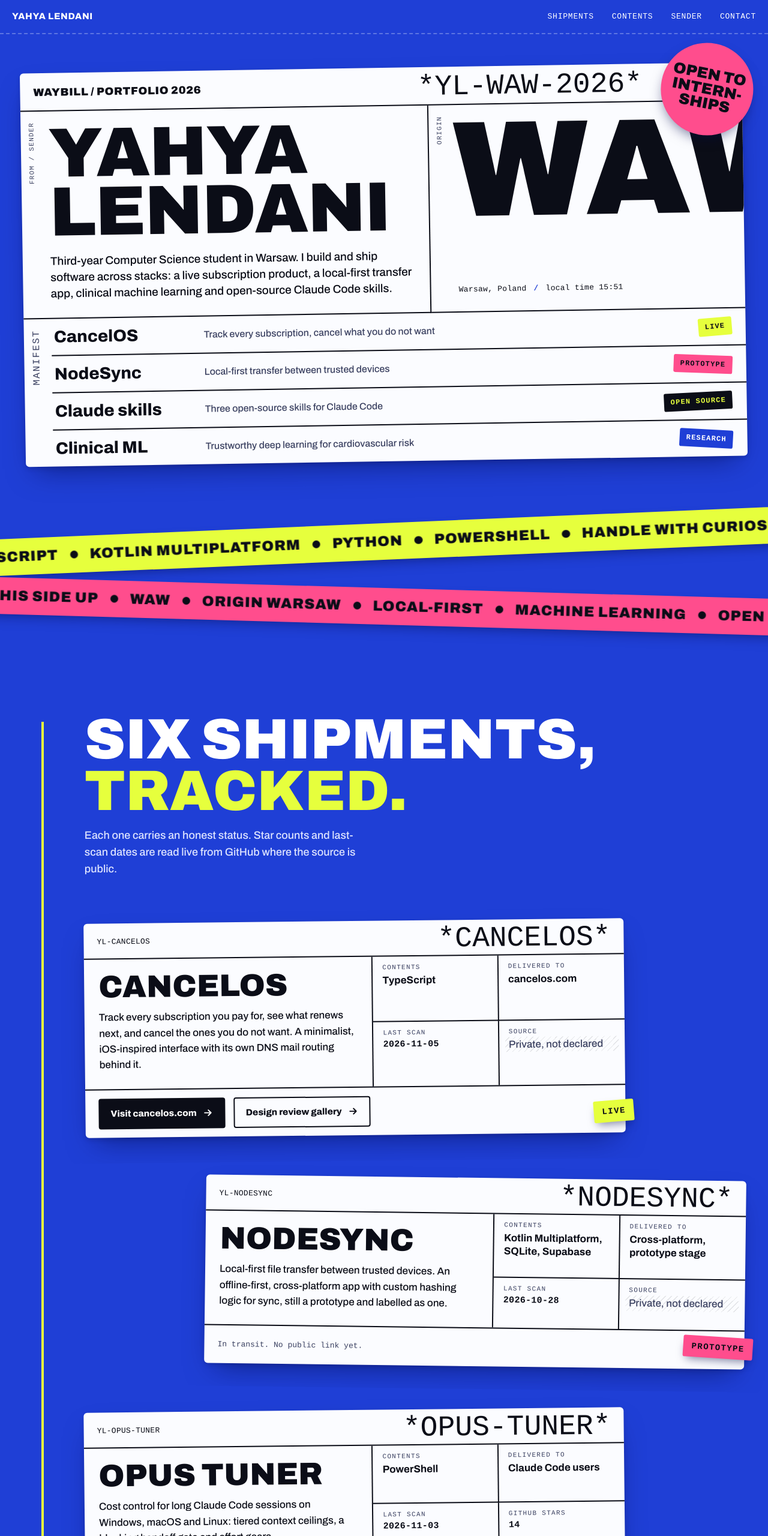
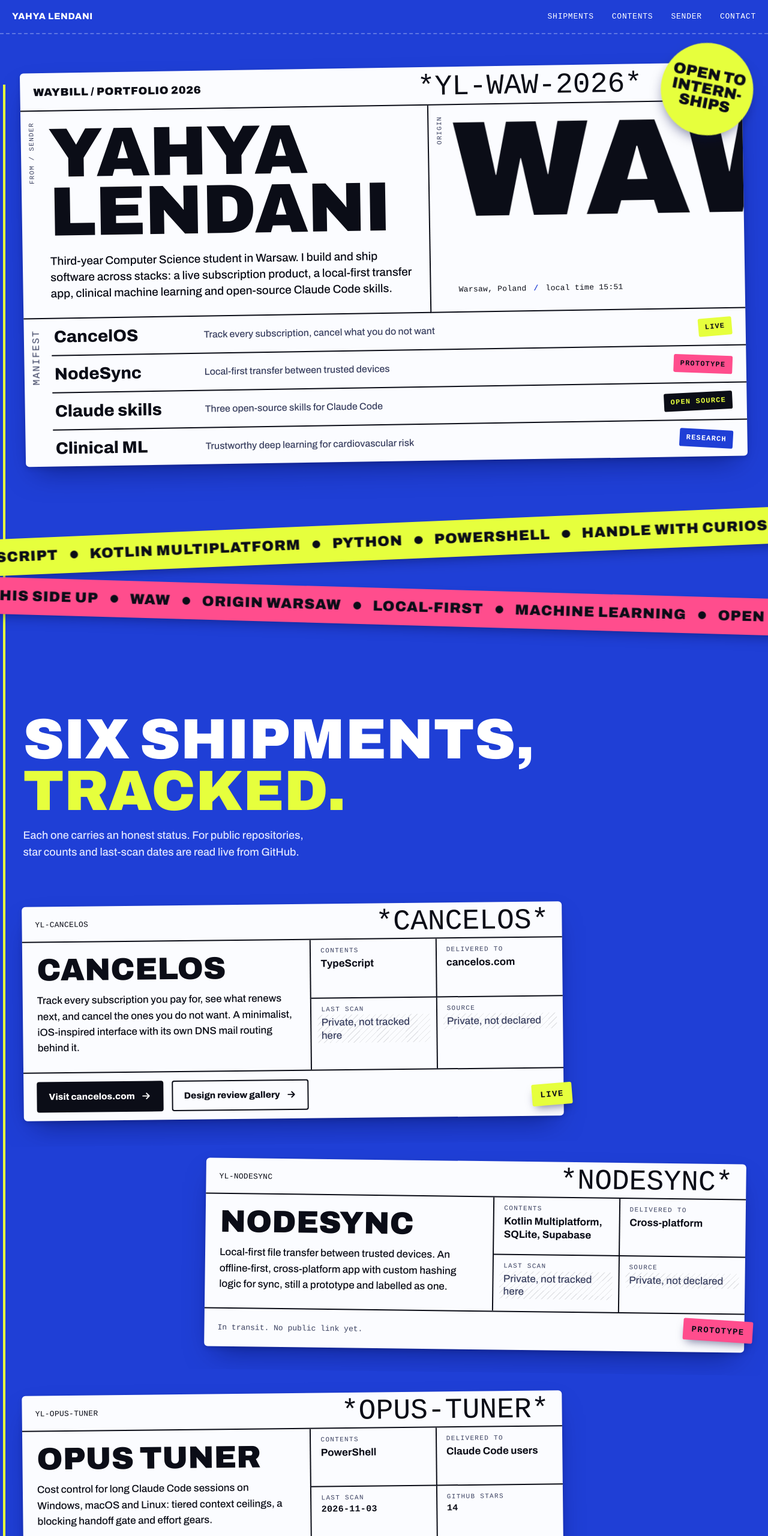
Before and after one commit to YahyaLendani/YahyaLendani.github.io, a plain HTML site: page site/index.html in a window 1280 px wide. Shown: the top 2560 px of the page at 60% size. Drawn offline with Linux system fonts and the light colour scheme; no server answers; a web font is replaced by a local one.

Commit message:
Apply design review fixes: page-long route, void fields, resilient entrances
Co-Authored-By: Claude Fable 5.2 <noreply@anthropic.com>

```diff
--- a/site/index.html
+++ b/site/index.html
@@ -14,7 +14,8 @@
 <link rel="icon" href="favicon.svg" type="image/svg+xml">
 <link rel="preconnect" href="https://fonts.googleapis.com">
 <link rel="preconnect" href="https://fonts.gstatic.com" crossorigin>
-<link href="https://fonts.googleapis.com/css2?family=Archivo:wdth,wght@62..125,100..900&family=B612+Mono:wght@400;700&family=Libre+Barcode+39+Text&display=swap" rel="stylesheet">
+<link href="https://fonts.googleapis.com/css2?family=Archivo:wdth,wght@62..125,100..900&family=B612+Mono:wght@400;700&display=swap" rel="stylesheet">
+<link href="https://fonts.googleapis.com/css2?family=Libre+Barcode+39+Text&display=block" rel="stylesheet">
 <link rel="stylesheet" href="styles.css">
 <script>if('IntersectionObserver' in window)document.documentElement.classList.add('js')</script>
 </head>
@@ -32,9 +33,12 @@
 </header>
 
 <main id="top">
+  <div class="route" aria-hidden="true"><div class="route-fill"></div>
+  <div class="route-marker"><svg viewBox="0 0 24 24" width="22" height="22" fill="none" stroke="currentColor" stroke-width="2" stroke-linejoin="round" stroke-linecap="round"><path d="M3 8l9-5 9 5v8l-9 5-9-5z"/><path d="M3 8l9 5 9-5M12 13v8"/></svg></div>
+</div>
 
 <section class="hero">
-  <div class="bill print" data-reveal>
+  <div class="bill">
     <div class="bill-top">
       <strong>Waybill / Portfolio 2026</strong>
       <span class="barcode" aria-hidden="true">*YL-WAW-2026*</span>
@@ -79,11 +83,8 @@
 
 <section class="shipments" id="shipments">
   <h2>Six shipments, <span>tracked.</span></h2>
-  <p class="lede">Each one carries an honest status. Star counts and last-scan dates are read live from GitHub where the source is public.</p>
+  <p class="lede">Each one carries an honest status. For public repositories, star counts and last-scan dates are read live from GitHub.</p>
 
-  <div class="route" aria-hidden="true"><div class="route-fill"></div>
-    <div class="route-marker"><svg viewBox="0 0 24 24" width="22" height="22" fill="none" stroke="currentColor" stroke-width="2" stroke-linejoin="round" stroke-linecap="round"><path d="M3 8l9-5 9 5v8l-9 5-9-5z"/><path d="M3 8l9 5 9-5M12 13v8"/></svg></div>
-  </div>
 
   <article class="parcel print" id="cancelos" data-reveal>
     <header><span class="mono">YL-CANCELOS</span><span class="barcode" aria-hidden="true">*CANCELOS*</span></header>
@@ -94,7 +95,7 @@
     <dl>
       <div><dt>Contents</dt><dd>TypeScript</dd></div>
       <div><dt>Delivered to</dt><dd>cancelos.com</dd></div>
-      <div><dt>Last scan</dt><dd class="mono">2026-11-05</dd></div>
+      <div class="void"><dt>Last scan</dt><dd>Private, not tracked here</dd></div>
       <div class="void"><dt>Source</dt><dd>Private, not declared</dd></div>
     </dl>
     <footer>
@@ -112,8 +113,8 @@
     </div>
     <dl>
       <div><dt>Contents</dt><dd>Kotlin Multiplatform, SQLite, Supabase</dd></div>
-      <div><dt>Delivered to</dt><dd>Cross-platform, prototype stage</dd></div>
-      <div><dt>Last scan</dt><dd class="mono">2026-10-28</dd></div>
+      <div><dt>Delivered to</dt><dd>Cross-platform</dd></div>
+      <div class="void"><dt>Last scan</dt><dd>Private, not tracked here</dd></div>
       <div class="void"><dt>Source</dt><dd>Private, not declared</dd></div>
     </dl>
     <footer><span class="hold">In transit. No public link yet.</span></footer>
@@ -200,10 +201,12 @@
 <section class="sender" id="sender">
   <div class="sender-label print" data-reveal>
     <span class="cap">Sender details</span>
+    <div class="sender-top">
     <h2>Built in Warsaw, shipped everywhere.</h2>
     <div class="sender-body">
       <p>I am a third-year Computer Science student based in Warsaw, Poland. I build across different stacks with a strong focus on software architecture, cross-platform applications and, increasingly, machine learning.</p>
       <p>I learn by building: training clinical predictive models, designing local file-sync logic, tuning LLM agents. Long term, I want to lead a major tech company as its CEO.</p>
+    </div>
     </div>
     <dl>
       <div><dt>Based in</dt><dd>Warsaw, Poland</dd></div>
@@ -220,6 +223,7 @@
   <ul class="contact-links">
     <li><a href="mailto:yahyalendani@gmail.com"><span>Email</span><b>yahyalendani@gmail.com</b><svg class="arr" viewBox="0 0 24 24" width="28" height="28" fill="none" stroke="currentColor" stroke-width="2.5" stroke-linecap="round" stroke-linejoin="round"><path d="M5 12h14M13 6l6 6-6 6"/></svg></a></li>
     <li><a href="https://github.com/YahyaLendani"><span>GitHub</span><b>github.com/YahyaLendani</b><svg class="arr" viewBox="0 0 24 24" width="28" height="28" fill="none" stroke="currentColor" stroke-width="2.5" stroke-linecap="round" stroke-linejoin="round"><path d="M5 12h14M13 6l6 6-6 6"/></svg></a></li>
+    <li class="void"><div><span>LinkedIn</span><b>Not yet declared</b></div></li>
     <li><a href="https://cancelos.com"><span>Product</span><b>cancelos.com</b><svg class="arr" viewBox="0 0 24 24" width="28" height="28" fill="none" stroke="currentColor" stroke-width="2.5" stroke-linecap="round" stroke-linejoin="round"><path d="M5 12h14M13 6l6 6-6 6"/></svg></a></li>
   </ul>
   <footer class="foot">
@@ -229,6 +233,6 @@
 </section>
 
 </main>
-<script src="main.js" defer></script>
+<script src="main.js" defer onerror="document.documentElement.classList.remove('js')"></script>
 </body>
 </html>
--- a/site/main.js
+++ b/site/main.js
@@ -14,34 +14,46 @@
     [...dd.children].forEach((s, n) => s.style.setProperty('--n', n));
   });
 
-  // Route marker travels the shipments section with scroll.
-  const section = document.querySelector('.shipments');
+  // Route line runs the page, from the waybill to the signature; the marker travels with scroll.
   const route = document.querySelector('.route');
-  if (section && route) {
+  const end = document.querySelector('.signature');
+  if (route && end) {
     let ticking = false;
+    const size = () => {
+      const stop = end.getBoundingClientRect().bottom - route.offsetParent.getBoundingClientRect().top;
+      route.style.height = Math.max(0, stop - route.offsetTop) + 'px';
+    };
     const update = () => {
       ticking = false;
       const r = route.getBoundingClientRect();
-      const p = Math.min(1, Math.max(0, (innerHeight * 0.5 - r.top) / r.height));
+      const p = r.height ? Math.min(1, Math.max(0, (innerHeight * 0.5 - r.top) / r.height)) : 0;
       route.style.setProperty('--p', p.toFixed(4));
     };
     const onScroll = () => { if (!ticking) { ticking = true; requestAnimationFrame(update); } };
+    const refit = () => { size(); update(); };
     addEventListener('scroll', onScroll, { passive: true });
-    addEventListener('resize', onScroll);
-    update();
+    addEventListener('resize', refit);
+    addEventListener('load', refit);
+    if (document.fonts && document.fonts.ready) document.fonts.ready.then(refit);
+    refit();
   }
 
-  // Tape reacts to scroll speed.
-  if (!reduce) {
-    const tracks = [...document.querySelectorAll('.tape-track')];
-    let last = scrollY, boost = 1;
+  // Tape reacts to scroll speed, only while it is on screen.
+  const tapes = document.querySelector('.tapes');
+  if (!reduce && tapes && 'IntersectionObserver' in window) {
+    const tracks = [...tapes.querySelectorAll('.tape-track')];
+    let last = scrollY, boost = 1, running = false;
     const tick = () => {
+      if (!running) return;
       const v = Math.abs(scrollY - last); last = scrollY;
       boost += ((1 + Math.min(v / 12, 5)) - boost) * 0.08;
       tracks.forEach((t) => t.getAnimations().forEach((a) => { a.playbackRate = boost; }));
       requestAnimationFrame(tick);
     };
-    requestAnimationFrame(tick);
+    new IntersectionObserver(([e]) => {
+      const was = running; running = e.isIntersecting;
+      if (running && !was) { last = scrollY; requestAnimationFrame(tick); }
+    }).observe(tapes);
   }
 
   // Warsaw local time.
--- a/site/styles.css
+++ b/site/styles.css
@@ -66,7 +66,7 @@ a { color: inherit; text-underline-offset: .2em; text-decoration-thickness: 2px;
 .bill { display: grid; grid-template-columns: 1.3fr 1fr; transform: rotate(-.9deg); }
 .bill-top { grid-column: 1 / -1; display: flex; justify-content: space-between; align-items: center; gap: 16px; padding: 14px clamp(110px, 13vw, 170px) 10px 22px; border-bottom: var(--rule); overflow: hidden; }
 .bill-top strong { font-stretch: 125%; font-weight: 900; text-transform: uppercase; letter-spacing: .03em; font-size: clamp(.8rem, 1.6vw, 1.125rem); }
-.cell { position: relative; padding: 22px 24px 26px 46px; border-bottom: var(--rule); }
+.cell { --pad: 46px; position: relative; padding: 22px 24px 26px var(--pad); border-bottom: var(--rule); }
 .bill-from { border-right: var(--rule); }
 h1 { font-size: clamp(3.4rem, 9.4vw, 7.25rem); line-height: .84; font-weight: 900; font-stretch: 66%; text-transform: uppercase; letter-spacing: -.01em; }
 h1 span { display: block; }
@@ -76,12 +76,13 @@ h1 span { display: block; }
 .origin-code span { display: inline-block; }
 .sep { color: var(--blue); font-weight: 700; padding: 0 .3em; }
 .bill-manifest { grid-column: 1 / -1; border-bottom: 0; padding-top: 0; padding-right: 0; padding-bottom: 0; }
+.bill-manifest .cap { z-index: 1; }
 .bill-manifest li + li { border-top: var(--rule); }
 .bill-manifest a {
   display: grid; grid-template-columns: minmax(150px, 230px) 1fr auto; align-items: center; gap: 8px 20px;
   padding: 15px 24px 15px 4px; text-decoration: none; position: relative; isolation: isolate;
 }
-.bill-manifest a::before { content: ""; position: absolute; inset: 0 0 0 -46px; background: var(--glo); transform: scaleX(0); transform-origin: left; transition: transform .45s var(--ease); z-index: -1; }
+.bill-manifest a::before { content: ""; position: absolute; inset: 0 0 0 calc(-1 * var(--pad)); background: var(--glo); transform: scaleX(0); transform-origin: left; transition: transform .45s var(--ease); z-index: -1; }
 .bill-manifest a:hover::before, .bill-manifest a:focus-visible::before { transform: scaleX(1); }
 .bill-manifest b { font-size: clamp(1.3rem, 2.4vw, 1.75rem); font-weight: 800; font-stretch: 78%; line-height: 1.05; }
 .bill-manifest span { font-size: 1rem; color: var(--ink-soft); }
@@ -89,7 +90,7 @@ h1 span { display: block; }
 .sticker {
   position: absolute; right: clamp(-18px, -1.4vw, -8px); top: clamp(-34px, -2.6vw, -18px);
   width: clamp(104px, 12vw, 156px); aspect-ratio: 1; border-radius: 50%;
-  background: var(--pink); color: var(--ink); display: grid; place-items: center; text-align: center; text-decoration: none;
+  background: var(--glo); color: var(--ink); display: grid; place-items: center; text-align: center; text-decoration: none;
   font-weight: 900; font-stretch: 70%; font-size: clamp(1.05rem, 2vw, 1.6rem); line-height: .95; text-transform: uppercase;
   transform: rotate(12deg); box-shadow: 0 10px 22px -8px rgba(4, 10, 70, .6); transition: transform .5s var(--ease);
 }
@@ -107,14 +108,21 @@ h1 span { display: block; }
 @keyframes tape { to { transform: translateX(-50%); } }
 
 /* shipments */
-.shipments { width: var(--page); margin: 0 auto; position: relative; padding: clamp(40px, 6vw, 80px) 0 clamp(72px, 9vw, 128px) clamp(44px, 8vw, 112px); }
+.shipments { width: var(--page); margin: 0 auto; position: relative; padding: clamp(40px, 6vw, 80px) 0 clamp(72px, 9vw, 128px); }
 h2 { font-size: clamp(2.7rem, 7.4vw, 6rem); line-height: .9; font-weight: 900; font-stretch: 68%; text-transform: uppercase; text-wrap: balance; }
 h2 span { color: var(--glo); }
 .lede { margin-top: 18px; max-width: 46ch; font-size: 1.125rem; color: var(--blue-soft); }
 .shipments .lede { color: #dfe5ff; }
-.route { position: absolute; left: clamp(10px, 2.4vw, 34px); top: clamp(48px, 7vw, 92px); bottom: 64px; width: 4px; background: repeating-linear-gradient(rgba(255, 255, 255, .45) 0 10px, transparent 10px 20px); }
+main { position: relative; }
+.bill, .parcel, .sender-label, .tapes, .contents, .contact > * { z-index: 1; }
+.tapes, .contents { position: relative; }
+.contact > * { position: relative; }
+.route { position: absolute; z-index: 0; left: max(5px, calc((100% - 1240px) / 2 - 46px)); top: 28px; height: 100%; width: 4px; background: repeating-linear-gradient(rgba(255, 255, 255, .5) 0 10px, transparent 10px 20px); pointer-events: none; }
 .route-fill { position: absolute; inset: 0 0 auto 0; height: calc(var(--p, 0) * 100%); background: var(--glo); }
-.route-marker { position: absolute; left: 50%; top: calc(var(--p, 0) * 100%); width: 40px; height: 40px; margin: -20px 0 0 -20px; background: var(--glo); color: var(--ink); border-radius: 6px; display: grid; place-items: center; box-shadow: 0 8px 18px -6px rgba(4, 10, 70, .7); transform: rotate(calc(var(--p, 0) * 360deg)); }
+.route-marker { position: absolute; z-index: 3; left: 50%; top: calc(var(--p, 0) * 100%); width: var(--m, 20px); height: var(--m, 20px); margin: calc(var(--m, 20px) / -2) 0 0 calc(var(--m, 20px) / -2); background: var(--glo); color: var(--ink); border-radius: 5px; display: grid; place-items: center; box-shadow: 0 8px 18px -6px rgba(4, 10, 70, .7); transform: rotate(calc(var(--p, 0) * 720deg)); }
+.route-marker svg { width: 62%; height: 62%; }
+.contents::before { content: ""; position: absolute; top: 0; bottom: 0; left: max(5px, calc((100% - 1240px) / 2 - 46px)); width: 4px; background: repeating-linear-gradient(var(--ink) 0 10px, transparent 10px 20px); }
+@media (min-width: 1400px) { .route-marker { --m: 40px; border-radius: 6px; } }
 
 .parcel { margin-top: clamp(40px, 6vw, 72px); width: min(100%, 900px); display: grid; grid-template-columns: 1.15fr 1fr; transform: rotate(var(--tilt, -.6deg)); transition: transform .5s var(--ease), box-shadow .5s var(--ease); }
 .parcel:nth-of-type(even) { --tilt: .7deg; margin-left: auto; }
@@ -152,14 +160,14 @@ a:hover > .arr, a:focus-visible > .arr { transform: translateX(6px); }
 .declare > div::before { content: ""; position: absolute; inset: 0 0 auto 0; height: 3px; background: var(--ink); transform-origin: left; }
 .declare dt { font-size: .8125rem; color: var(--ink); padding-top: .55em; }
 .declare dd { display: flex; flex-wrap: wrap; gap: 6px 10px; }
-.declare dd span { font-size: clamp(1.35rem, 3vw, 2.25rem); font-weight: 800; font-stretch: 75%; line-height: 1.1; text-transform: uppercase; padding: 2px 12px 3px; border: 2px solid var(--ink); border-radius: 999px; transition: background .25s, color .25s, transform .4s var(--ease); }
-.declare dd span:hover { background: var(--ink); color: var(--glo); transform: rotate(-2deg); }
+.declare dd span { font-size: clamp(1.35rem, 3vw, 2.25rem); font-weight: 800; font-stretch: 75%; line-height: 1.1; text-transform: uppercase; padding: 2px 12px 3px; border: 2px solid var(--ink); border-radius: 999px; }
 
 /* sender */
 .sender { width: var(--page); margin: clamp(72px, 10vw, 136px) auto; }
 .sender-label { padding: clamp(28px, 4vw, 48px) clamp(22px, 4vw, 48px) 0 clamp(46px, 6vw, 72px); transform: rotate(.5deg); }
-.sender h2 { max-width: 14ch; }
-.sender-body { display: grid; grid-template-columns: 1fr 1fr; gap: 18px 40px; margin: 28px 0 36px; max-width: 980px; font-size: 1.125rem; }
+.sender-top { display: grid; grid-template-columns: 1fr 1fr; gap: 28px clamp(28px, 5vw, 72px); align-items: end; margin-bottom: 36px; }
+.sender h2 { max-width: 9ch; }
+.sender-body { display: grid; gap: 16px; font-size: 1.125rem; }
 .sender-body p { max-width: 60ch; text-wrap: pretty; }
 .sender-label dl { grid-template-columns: repeat(4, 1fr); border-top: var(--rule); margin: 0 calc(-1 * clamp(22px, 4vw, 48px)) 0 calc(-1 * clamp(46px, 6vw, 72px)); }
 .sender-label dl > div { border-bottom: 0; border-right: var(--rule); padding: 16px 20px 20px; }
@@ -172,6 +180,8 @@ a:hover > .arr, a:focus-visible > .arr { transform: translateX(6px); }
 .signature path { stroke-dasharray: 1; stroke-dashoffset: 0; }
 .contact-links li { border-top: 2px solid rgba(255, 255, 255, .28); }
 .contact-links li:last-child { border-bottom: 2px solid rgba(255, 255, 255, .28); }
+.contact-links .void div { display: grid; grid-template-columns: minmax(90px, 200px) 1fr; align-items: center; gap: 6px 20px; padding: 22px 8px; color: #b8bdd6; background: repeating-linear-gradient(-45deg, transparent 0 7px, rgba(255, 255, 255, .09) 7px 8px); }
+.contact-links .void b { font-weight: 600; }
 .contact-links a { display: grid; grid-template-columns: minmax(90px, 200px) 1fr auto; align-items: center; gap: 6px 20px; padding: 22px 8px; text-decoration: none; transition: background .3s, color .3s, padding .45s var(--ease); }
 .contact-links a:hover, .contact-links a:focus-visible { background: var(--glo); color: var(--ink); padding-left: 24px; padding-right: 20px; }
 .contact-links span { font: 400 .8125rem var(--mono); text-transform: uppercase; letter-spacing: .1em; color: #b8bdd6; }
@@ -182,14 +192,16 @@ a:hover > .arr, a:focus-visible > .arr { transform: translateX(6px); }
 
 /* motion: content is visible by default; .js arms the entrances */
 @media (prefers-reduced-motion: no-preference) {
+  .bill { animation: print 1.15s var(--ease) both; }
+  .bill .sticker { animation: slap .42s cubic-bezier(.2, .9, .25, 1) .9s both; }
+  .origin-code span { animation: rise .9s var(--ease) calc(.35s + var(--i, 0) * .09s) both; }
+  @keyframes print { from { clip-path: inset(-12% -12% 112% -12%); } to { clip-path: inset(-12%); } }
+  @keyframes slap { from { opacity: 0; transform: rotate(12deg) scale(2.1); } to { opacity: 1; transform: rotate(12deg) scale(1); } }
+  @keyframes rise { from { transform: translateY(105%); } to { transform: none; } }
   .js .print { clip-path: inset(-12% -12% 112% -12%); }
   .js .print.in { clip-path: inset(-12%); transition: clip-path 1.15s var(--ease), transform .5s var(--ease), box-shadow .5s var(--ease); }
-  .js .parcel > .stamp, .js .bill .sticker { opacity: 0; transform: rotate(var(--r, 12deg)) scale(2.1); }
+  .js .parcel > .stamp { opacity: 0; transform: rotate(var(--r, 12deg)) scale(2.1); }
   .js .parcel.in > .stamp { opacity: 1; transform: rotate(var(--r)) scale(1); transition: opacity .2s .6s, transform .38s cubic-bezier(.2, .9, .25, 1) .6s; }
-  .js .bill.in .sticker { opacity: 1; transform: rotate(12deg) scale(1); transition: opacity .2s .9s, transform .42s cubic-bezier(.2, .9, .25, 1) .9s; }
-  .js .bill.in .sticker:hover { transform: rotate(-6deg) scale(1.06); transition: transform .5s var(--ease); }
-  .js .origin-code span { transform: translateY(105%); }
-  .js .bill.in .origin-code span { transform: none; transition: transform .9s var(--ease) calc(.35s + var(--i, 0) * .09s); }
   .origin-code span:nth-child(2) { --i: 1; } .origin-code span:nth-child(3) { --i: 2; }
   .js .declare > div::before { transform: scaleX(0); }
   .js .declare > div.in::before { transform: none; transition: transform .9s var(--ease); }
@@ -201,6 +213,8 @@ a:hover > .arr, a:focus-visible > .arr { transform: translateX(6px); }
 @media (prefers-reduced-motion: reduce) {
   html { scroll-behavior: auto; }
   .tape-track { animation: none; }
+  .route-marker { transform: none; }
+  .parcel:hover > header::after { animation: none; }
   * { transition-duration: .01ms !important; }
 }
 
@@ -221,17 +235,19 @@ a:hover > .arr, a:focus-visible > .arr { transform: translateX(6px); }
   h3 { padding-top: 1.1em; }
   .declare > div { grid-template-columns: 1fr; }
   .declare dt { padding-top: 0; }
-  .sender-body { grid-template-columns: 1fr; }
+  .sender-top { grid-template-columns: 1fr; }
+  .sender h2 { max-width: 14ch; }
   .sender-label dl { grid-template-columns: 1fr 1fr; }
   .sender-label dl > div:nth-child(2) { border-right: 0; }
   .sender-label dl > div:nth-child(-n+2) { border-bottom: var(--rule); }
   .contact-links a { grid-template-columns: 1fr auto; }
   .contact-links span { grid-column: 1 / -1; }
+  .contact-links .void div { grid-template-columns: 1fr; }
 }
 @media (max-width: 480px) {
-  .nav { justify-content: center; }
+  .nav { justify-content: center; position: static; }
   .foot .barcode { font-size: 1.75rem; }
-  .cell { padding-left: 38px; padding-right: 16px; }
+  .cell { --pad: 38px; padding-right: 16px; }
   .cap { left: 9px; }
 }
 .parcel > header .mono { white-space: nowrap; }
```
